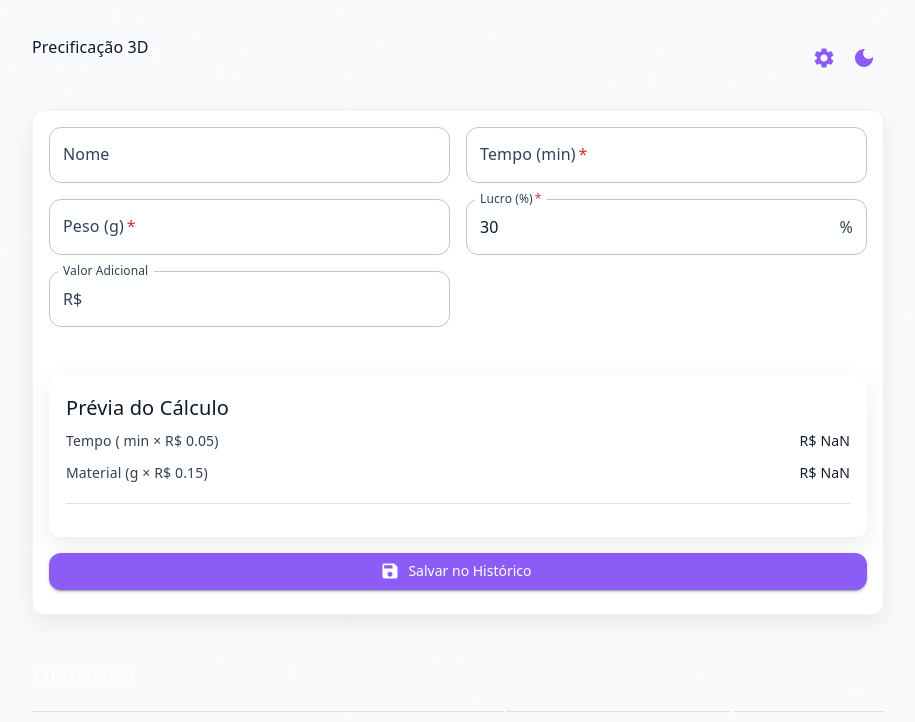
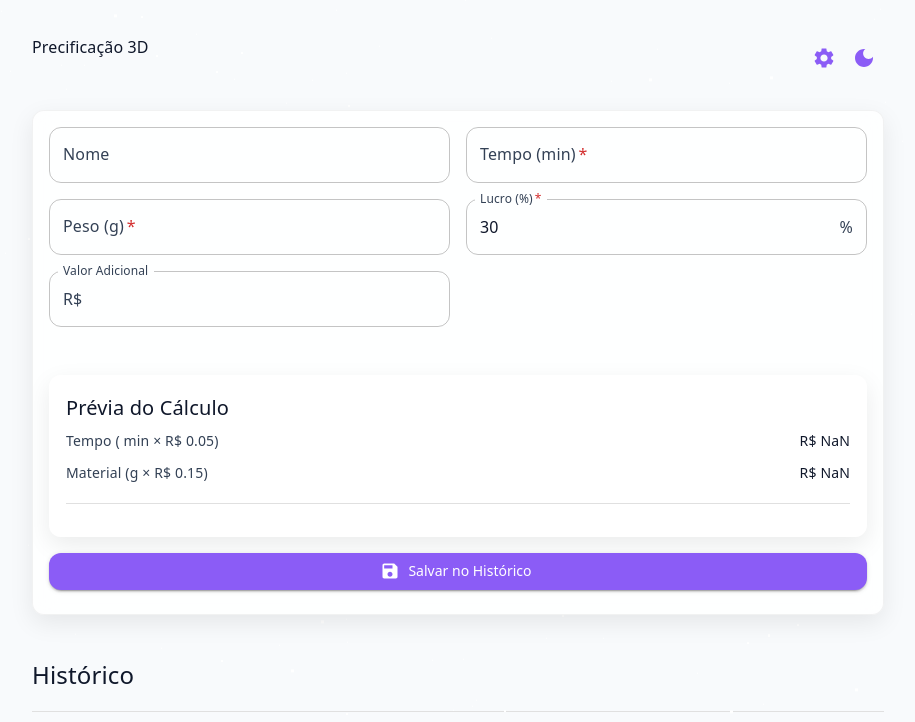
Before and after one commit to GBRielGCLC/precificacao-3d, a React (Create React App) app: page / in a window 1280 px wide. Shown: the top 722 px of the page, without its empty margins (182-1097 px from the left). Built offline with nearby package versions, Linux system fonts and the light colour scheme; some icons are missing.

Commit message:
:broom: CLEAR: Limapndo função inutil

```diff
--- a/src/Pages/index.tsx
+++ b/src/Pages/index.tsx
@@ -32,10 +32,6 @@ export const Precificacao3D = () => {
     } = useIndex();
     const { toggleTheme, themeName } = useAppThemeContext();
     const theme = useTheme();
-
-    function previewCalculo () {
-
-    }
 
     return (
         <Container maxWidth="md" className="content-layer">
@@ -355,7 +351,7 @@ export const Precificacao3D = () => {
                         justifyContent="space-between"
                         alignItems="center"
                     >
-                        <Typography variant="h5" color="white">
+                        <Typography variant="h5" color="textPrimary">
                             Histórico
                         </Typography>
 
```
